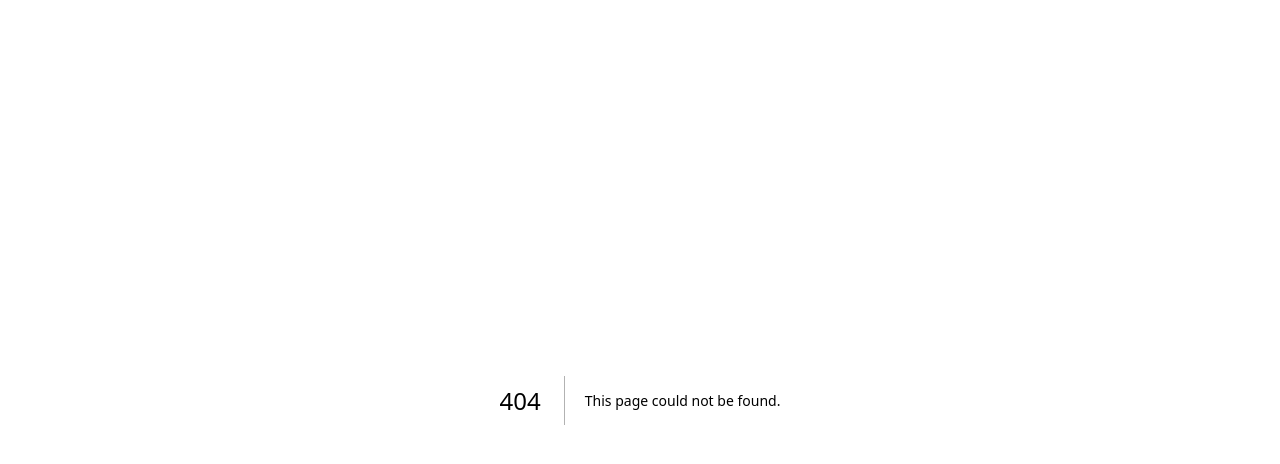
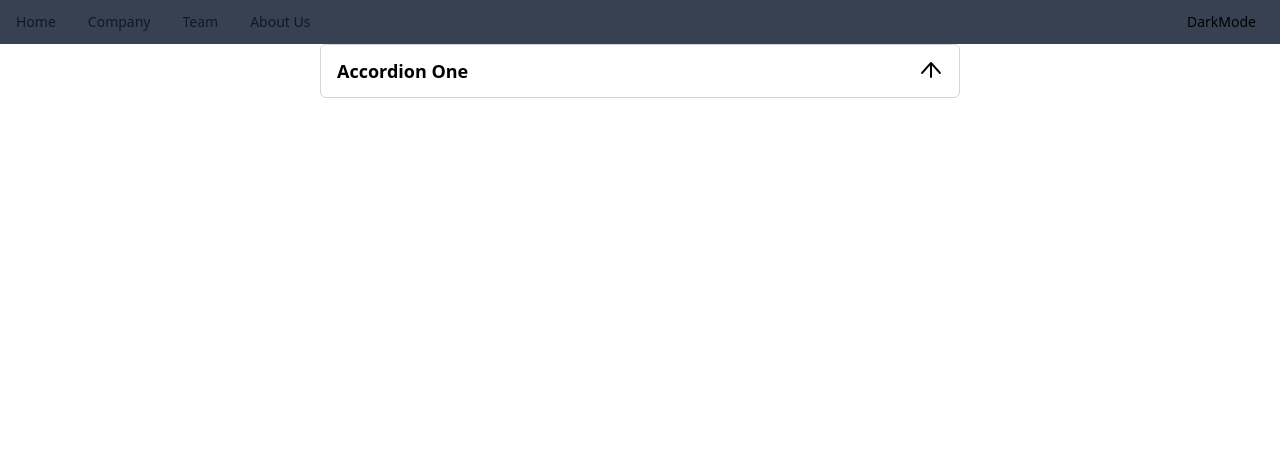
Before and after one commit to OfficialRohitSharma442/Quiz-App-Next-js, a Next.js app: page /About in a window 1280 px wide. Before the commit this address had no page. Shown: the top 464 px of the page. Built offline with nearby package versions, Linux system fonts and the light colour scheme.

Commit message:
adding darkmode globle all bugs fixed

```diff
--- /dev/null
+++ b/components/Accordion.tsx
@@ -0,0 +1,61 @@
+import { useState } from "react";
+
+const Accordion = ({ title, content }: any) => {
+  const [isOpen, setIsOpen] = useState(false);
+
+  const handleToggle = () => {
+    setIsOpen(!isOpen);
+  };
+
+  const handleAccordionClick = () => {
+    if (!isOpen) {
+      // Close all other accordions
+      const accordions = document.querySelectorAll(".accordion");
+      accordions.forEach((accordion) => {
+        if (accordion !== title) {
+          accordion.classList.remove("open");
+        }
+      });
+    }
+    handleToggle();
+  };
+
+  return (
+    <div className="border border-gray-300 rounded-md w-1/2 m-auto">
+      <div
+        className={`flex items-center justify-between px-4 py-3 cursor-pointer accordion ${
+          isOpen ? "open" : ""
+        }`}
+        onClick={handleAccordionClick}
+      >
+        <h3 className="text-lg font-semibold">{title}</h3>
+        <svg
+          xmlns="http://www.w3.org/2000/svg"
+          viewBox="0 0 24 24"
+          className={`w-6 h-6 transform transition-transform duration-200 ${
+            isOpen ? "rotate-180" : ""
+          }`}
+        >
+          {isOpen ? (
+            <path
+              fill="currentColor"
+              d="M12 4.42L3.3 13.3a1 1 0 1 0 1.4 1.4L12 6.4l7.3 8.3a1 1 0 1 0 1.4-1.4L12 4.42z"
+            />
+          ) : (
+            <path
+              fill="currentColor"
+              d="M12 19a1 1 0 0 1-1-1V6.42l-7.3 8.3a1 1 0 0 1-1.4-1.4l9-10a1 1 0 0 1 1.4 0l9 10a1 1 0 0 1-1.4 1.4L13 6.42V18a1 1 0 0 1-1 1z"
+            />
+          )}
+        </svg>
+      </div>
+      {isOpen && (
+        <div className="px-4 py-3 bg-gray-100">
+          <p className="text-gray-600">{content}</p>
+        </div>
+      )}
+    </div>
+  );
+};
+
+export default Accordion;
--- /dev/null
+++ b/components/Layout.tsx
@@ -0,0 +1,12 @@
+import Header from "./header"
+
+const Layout =({children}:any)=>{
+    return(
+        <>
+        <Header />
+        {children}
+        </>
+
+    )
+}
+export default Layout;
--- /dev/null
+++ b/components/header.tsx
@@ -0,0 +1,54 @@
+import { themes } from "@/context/context";
+import Link from "next/link";
+import { useContext } from "react";
+
+const Header = () => {
+  const { dark, setDark, darkMode } = useContext(themes);
+
+  return (
+    <nav className="bg-gray-700 dark:bg-gray-700 flex justify-between ">
+      <div className="max-w-screen-xl px-4 py-3  ">
+        <div className="flex">
+          <ul className="flex flex-row font-medium mt-0 mr-6 space-x-8 text-sm justify-start">
+            <li>
+              <Link
+                href="/"
+                className="text-gray-900 dark:text-white hover:underline active:text-orange-400 "
+              >
+                Home
+              </Link>
+            </li>
+            <li>
+              <a
+                href="#"
+                className="text-gray-900 dark:text-white hover:underline active:text-orange-400"
+              >
+                Company
+              </a>
+            </li>
+            <li>
+              <a
+                href="#"
+                className="text-gray-900 dark:text-white hover:underline active:text-orange-400"
+              >
+                Team
+              </a>
+            </li>
+            <li>
+              <Link
+                href="/About"
+                className="text-gray-900 dark:text-white hover:underline active:text-orange-400"
+              >
+                About Us
+              </Link>
+            </li>
+          </ul>
+        </div>
+      </div>
+      <div className="flex flex-row font-medium mt-0 mr-6 space-x-8 text-sm  dark:text-white active:text-orange-400">
+        <button onClick={darkMode}>DarkMode</button>
+      </div>
+    </nav>
+  );
+};
+export default Header;
--- /dev/null
+++ b/context/context.tsx
@@ -0,0 +1,3 @@
+import { createContext } from "react";
+
+export const themes =  createContext<any>(null);
--- /dev/null
+++ b/pages/About.tsx
@@ -0,0 +1,21 @@
+import Accordion from "@/components/Accordion";
+import { themes } from "@/context/context";
+import { useContext } from "react";
+const About = () => {
+  const { dark, setDark } = useContext(themes);
+  return (
+    <>
+      <div className={`${dark ? "dark" : " "}`}>
+        <div className=" h-[calc(100vh-44px)] dark:bg-[#192734]  dark:text-white">
+          <div className="">
+            <Accordion
+              title="Accordion One "
+              content="Lorem ipsum dolor sit amet consectetur adipisicing elit. Iste quo eligendi suscipit soluta perspiciatis, porro nemo enim expedita dolore nesciunt sit eaque, modi consequuntur nobis, eum accusamus voluptatum ducimus! Dicta fugiat alias eligendi, itaque inventore dolores ut possimus earum fuga, harum, quibusdam tenetur sequi sed velit voluptatem perferendis. Illum, dolore. "
+            />
+          </div>
+        </div>
+      </div>
+    </>
+  );
+};
+export default About;
--- a/pages/_app.tsx
+++ b/pages/_app.tsx
@@ -1,6 +1,33 @@
-import '@/styles/globals.css'
-import type { AppProps } from 'next/app'
+import "@/styles/globals.css";
+import type { AppProps } from "next/app";
+import Layout from "@/components/Layout";
+import { themes } from "../context/context";
+import { useState, useEffect } from "react";
 
 export default function App({ Component, pageProps }: AppProps) {
-  return <Component {...pageProps} />
+  const [dark, setDark] = useState(false);
+  const darkMode = () => {
+    if (localStorage.getItem("DarkMode") !== "dark") {
+      localStorage.setItem("DarkMode", "dark");
+      setDark(true);
+    } else {
+      localStorage.setItem("DarkMode", "white");
+      setDark(false);
+    }
+  };
+  useEffect(() => {
+    if (localStorage.getItem("DarkMode") === "dark") {
+      setDark(true);
+      // console.log("hello1");
+    }
+    // console.log("hello2");
+    // let a = localStorage.getItem("DarkMode") === "dark";
+  }, []);
+  return (
+    <themes.Provider value={{ dark, setDark, darkMode }}>
+      <Layout>
+        <Component {...pageProps} />
+      </Layout>
+    </themes.Provider>
+  );
 }
--- a/pages/index.tsx
+++ b/pages/index.tsx
@@ -1,14 +1,13 @@
-import { spawn } from "child_process";
-import { useEffect, useRef, useState } from "react";
+import { useContext, useEffect, useState } from "react";
+import { themes } from "@/context/context";
 export default function Home() {
-  // const [answer, setAnswer] = useState(false);
-
   const [index, setIndex] = useState(0);
   const [score, setScore] = useState(0);
   const [flag, setFlag] = useState(false);
   const [ans, setAns] = useState("");
   const [generatedNumbers, setGeneratedNumbers] = useState<any>([]);
-  const [dark, setDark] = useState(false);
+  // const [dark, setDark] = useState(false);
+  const { dark, setDark } = useContext(themes);
 
   const data = [
     {
@@ -103,75 +102,16 @@ export default function Home() {
   const handelChange = (e: any) => {
     setAns(e.target.value);
   };
-  const darkMode = () => {
-    if (localStorage.getItem("DarkMode") != "dark") {
-      localStorage.setItem("DarkMode", "dark");
-      setDark(true);
-    } else {
-      localStorage.setItem("DarkMode", "white");
-      setDark(false);
-    }
-  };
-  useEffect(() => {
-    if (localStorage.getItem("DarkMode") === "dark") {
-      // localStorage.setItem("DarkMode", "dark");
-      setDark(true);
-    }
-  }, []);
+
   return (
     <>
-      <div className={dark ? "dark" : " "}>
-        <div className="dark:bg-[#192734] h-[100vh]">
-          <nav className="bg-gray-700 dark:bg-gray-700 flex justify-between">
-            <div className="max-w-screen-xl px-4 py-3  ">
-              <div className="flex ">
-                <ul className="flex flex-row font-medium mt-0 mr-6 space-x-8 text-sm justify-start">
-                  <li>
-                    <a
-                      href="#"
-                      className="text-white-900 dark:text-white hover:underline"
-                      aria-current="page"
-                    >
-                      Home
-                    </a>
-                  </li>
-                  <li>
-                    <a
-                      href="#"
-                      className="text-gray-900 dark:text-white hover:underline"
-                    >
-                      Company
-                    </a>
-                  </li>
-                  <li>
-                    <a
-                      href="#"
-                      className="text-gray-900 dark:text-white hover:underline "
-                    >
-                      Team
-                    </a>
-                  </li>
-                  <li>
-                    <a
-                      href="#"
-                      className="text-gray-900 dark:text-white hover:underline "
-                    >
-                      Features
-                    </a>
-                  </li>
-                </ul>
-              </div>
-            </div>
-            <div className="flex flex-row font-medium mt-0 mr-6 space-x-8 text-sm  dark:text-white ">
-              <button onClick={darkMode}>DarkMode</button>
-            </div>
-          </nav>
-          <div className="m-auto mt-[50px] align-middle p-5 mr border-4 border-solid w-[70%] rounded-lg">
-            <div className="">
+      <div className={`${dark ? "dark" : " "}`}>
+        <div className="dark:bg-[#192734] ">
+          <div className="h-[calc(100vh-44px)] flex items-center">
+            <div className="m-auto  align-middle p-5 mr border-4 border-solid w-[70%] rounded-lg">
               <h1 className="font-extrabold text-3xl mb-5 		font-noto dark:text-white">
                 {data[index].question}
               </h1>
-            </div>
               <div>
                 {data[index].options &&
                   data[index].options.map((e: any, i: any) => {
@@ -199,6 +139,7 @@ export default function Home() {
                   })}
               </div>
             </div>
+          </div>
           <div className="flex justify-around  absolute bottom-0 right-0">
             <button
               className={`text-white bg-gray-800 hover:bg-gray-900 focus:ring-gray-300 font-medium rounded-lg text-sm px-5 py-2.5 mr-2 mb-2 dark:bg-white dark:text-black dark:focus:ring-gray-700 dark:border-gray-700`}
```
Lines whose indentation alone changed are shown as unchanged.
